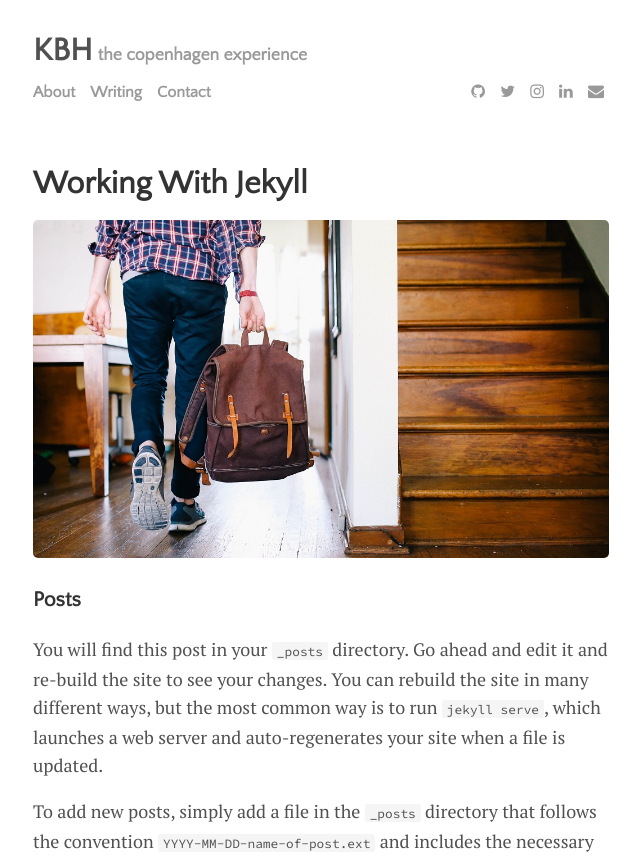
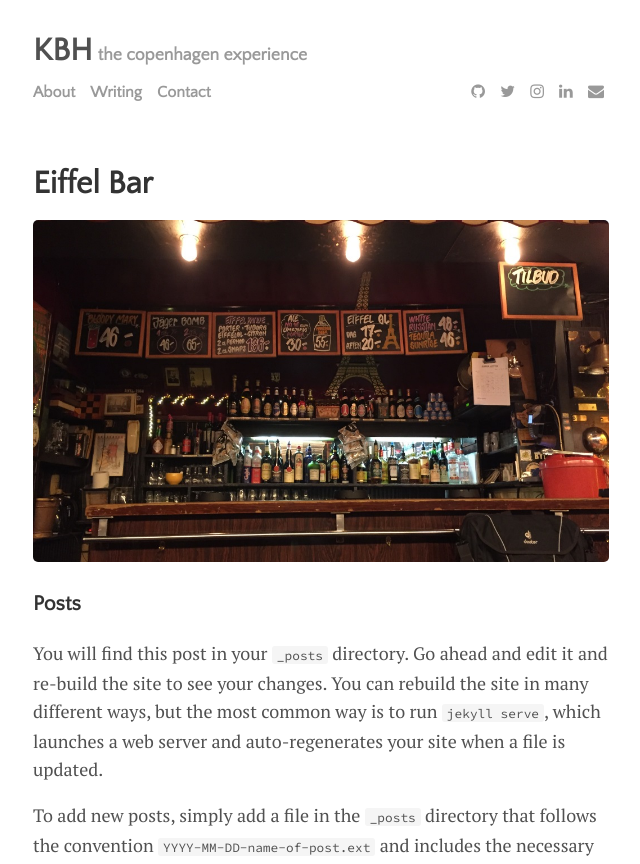
Before and after one commit to JohnnyFBeat/johnnyfbeat.github.io, a Jekyll site: the page built from _posts/2015-11-11-Working-With-Jekyll.md, in a window 1280 px wide and 900 px high, cut to the strip 0-864 px from the top of the window. Shown: the whole strip, without its empty margins (319-959 px from the left). Built offline with Jekyll 4.4.1, drawn with Linux system fonts in a browser that asks for light colours; nearby versions of some CDN libraries.

Commit message:
Updated 2015-11-11-Working-With-Jekyll.md

```diff
--- a/_posts/2015-11-11-Working-With-Jekyll.md
+++ b/_posts/2015-11-11-Working-With-Jekyll.md
@@ -1,13 +1,13 @@
 ---
 layout: post
-title: Working With Jekyll
+title: Eiffel Bar
 categories: journal
 tags:
   - documentation
   - sample
 image:
-  feature: bag.jpg
-  teaser: bag-teaser.jpg
+  feature: eiffel.jpg
+  teaser: eiffel-teaser.jpg
   credit: null
   creditlink: null
 published: true
```
